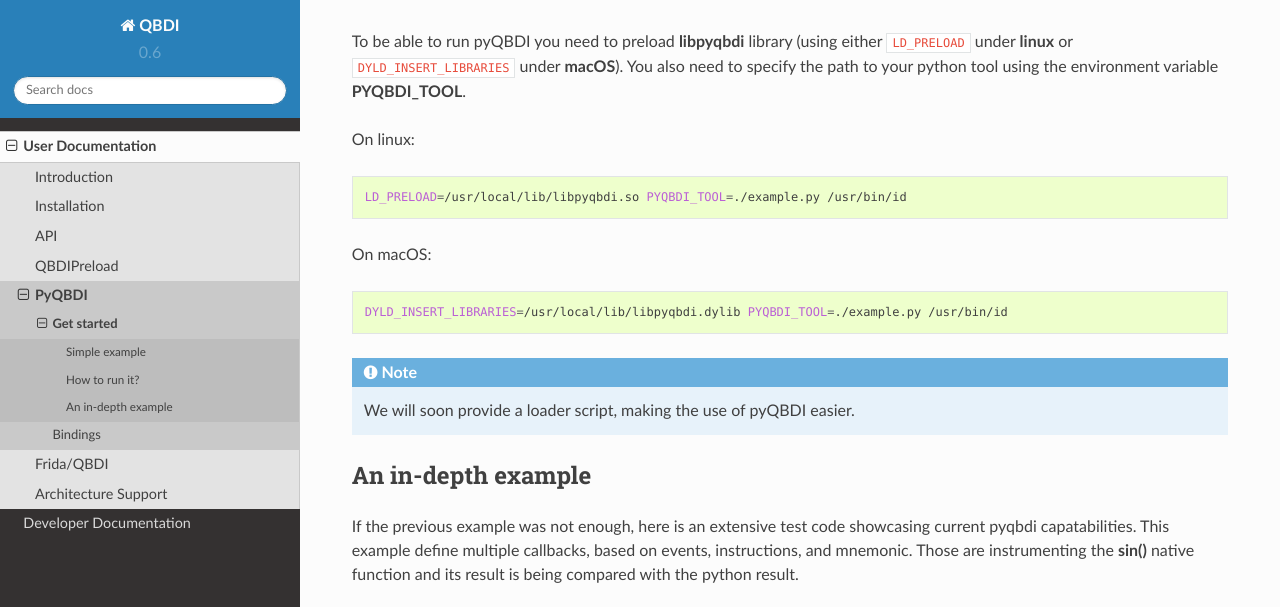
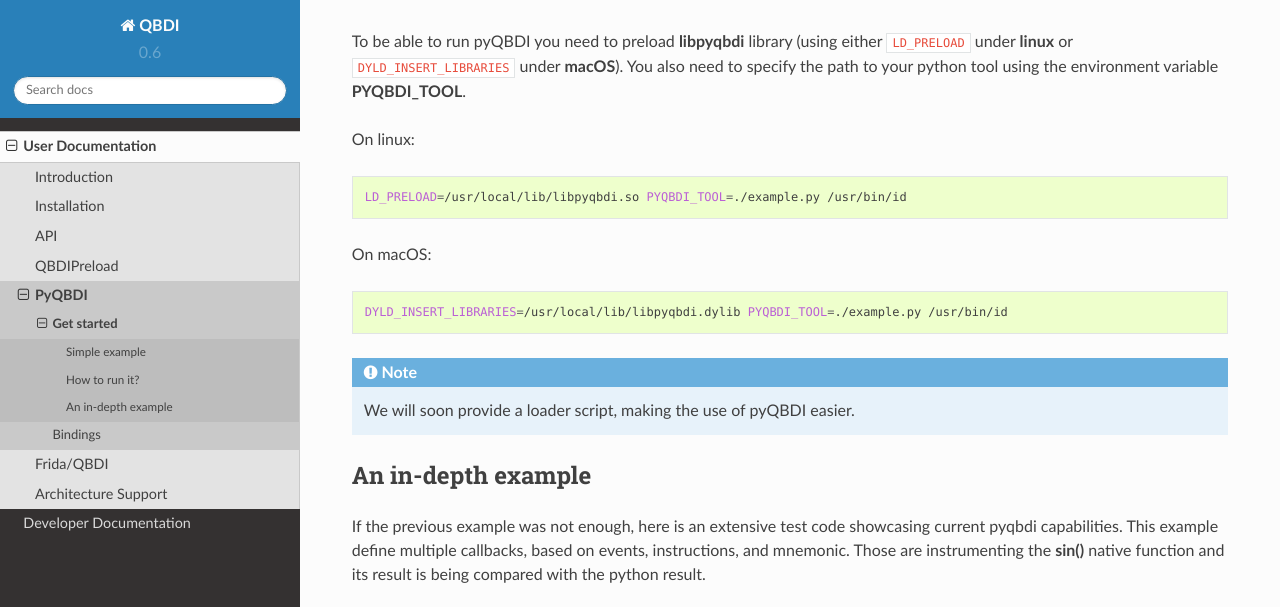
Before and after one commit to QBDI/QBDI, a Sphinx documentation site: the page built from docs/source/pyQBDI_usage.rst, in a window 1280 px wide and 900 px high, scrolled down 582 px, cut to the strip 0-607 px from the top of the window. Built offline with Sphinx 7.4.7 and the Read the Docs theme 2.0.0, drawn with Linux system fonts in a browser that asks for light colours.

Commit message:
Typos fixed with codespell

```diff
--- a/docs/pyqbdi.py
+++ b/docs/pyqbdi.py
@@ -284,7 +284,7 @@
     """Allocate a block of memory of a specified sized with an aligned base address.
 
         :param size: Allocation size in bytes.
-        :param align: Base address alignement in bytes.
+        :param align: Base address alignment in bytes.
 
         :returns: Pointer to the allocated memory (as a long) or NULL in case an error was encountered.
     """
@@ -304,7 +304,7 @@
         :param ctx: GPRState which will be setup to use the new stack.
         :param stackSize: Size of the stack to be allocated.
 
-        :returns: A tuple (bool, stack) where 'bool' is true if stack allocation was successfull. And 'stack' the newly allocated stack pointer.
+        :returns: A tuple (bool, stack) where 'bool' is true if stack allocation was successful. And 'stack' the newly allocated stack pointer.
     """
     pass
 
--- a/docs/source/conf.py
+++ b/docs/source/conf.py
@@ -48,7 +48,7 @@
 read_the_docs_build = os.environ.get('READTHEDOCS', None) == 'True'
 
 if read_the_docs_build:
-    # Update documentation in doxygen config file (what is normaly done by cmake)
+    # Update documentation in doxygen config file (what is normally done by cmake)
     sedcmd = "sed 's/${QBDI_VERSION_MAJOR}/%u/;s/${QBDI_VERSION_MINOR}/%u/'" % (VERSION_MAJOR, VERSION_MINOR)
     # Call doxygen
     subprocess.call("cd ../; %s qbdi_cpp.doxygen.in > qbdi_cpp.doxygen" % sedcmd, shell=True)
--- a/docs/source/execblock.rst
+++ b/docs/source/execblock.rst
@@ -22,7 +22,7 @@
 .. note::
 
     By default, AVX registers are also saved, one may want to disable this in case where it is not
-    necessary, thus improving perfomances. It can be achieved using the environnement flag
+    necessary, thus improving perfomances. It can be achieved using the environment flag
     **QBDI_FORCE_DISABLE_AVX**.
 
 
--- a/docs/source/pyQBDI.rst
+++ b/docs/source/pyQBDI.rst
@@ -9,7 +9,7 @@
 
 .. note::
    Because PyQBDI is a bindings on top of QBDIPreload, it has the same limitations as QBDIPreload
-   wich are describred in :ref:`qbdipreload`.
+   which are describred in :ref:`qbdipreload`.
 
 .. note::
    It is not possible to instrument a python process using PyQBDI because there will be a conflict
--- a/docs/source/pyQBDI_usage.rst
+++ b/docs/source/pyQBDI_usage.rst
@@ -52,7 +52,7 @@
 An in-depth example
 -------------------
 
-If the previous example was not enough, here is an extensive test code showcasing current pyqbdi capatabilities.
+If the previous example was not enough, here is an extensive test code showcasing current pyqbdi capabilities.
 This example define multiple callbacks, based on events, instructions, and mnemonic. Those are instrumenting the **sin()** native function and its result is being compared with the python result.
 
 .. literalinclude:: ../../examples/pyqbdi/trace_sin.py
--- a/docs/source/qbdi_preload.rst
+++ b/docs/source/qbdi_preload.rst
@@ -24,7 +24,7 @@
 instructions.
 
 .. note::
-   QBDIPreload automaticaly takes care of blacklisting instrumentation of the C standard library
+   QBDIPreload automatically takes care of blacklisting instrumentation of the C standard library
    and the OS loader as described in :ref:`intro_limitations`.
 
 .. note::
```
